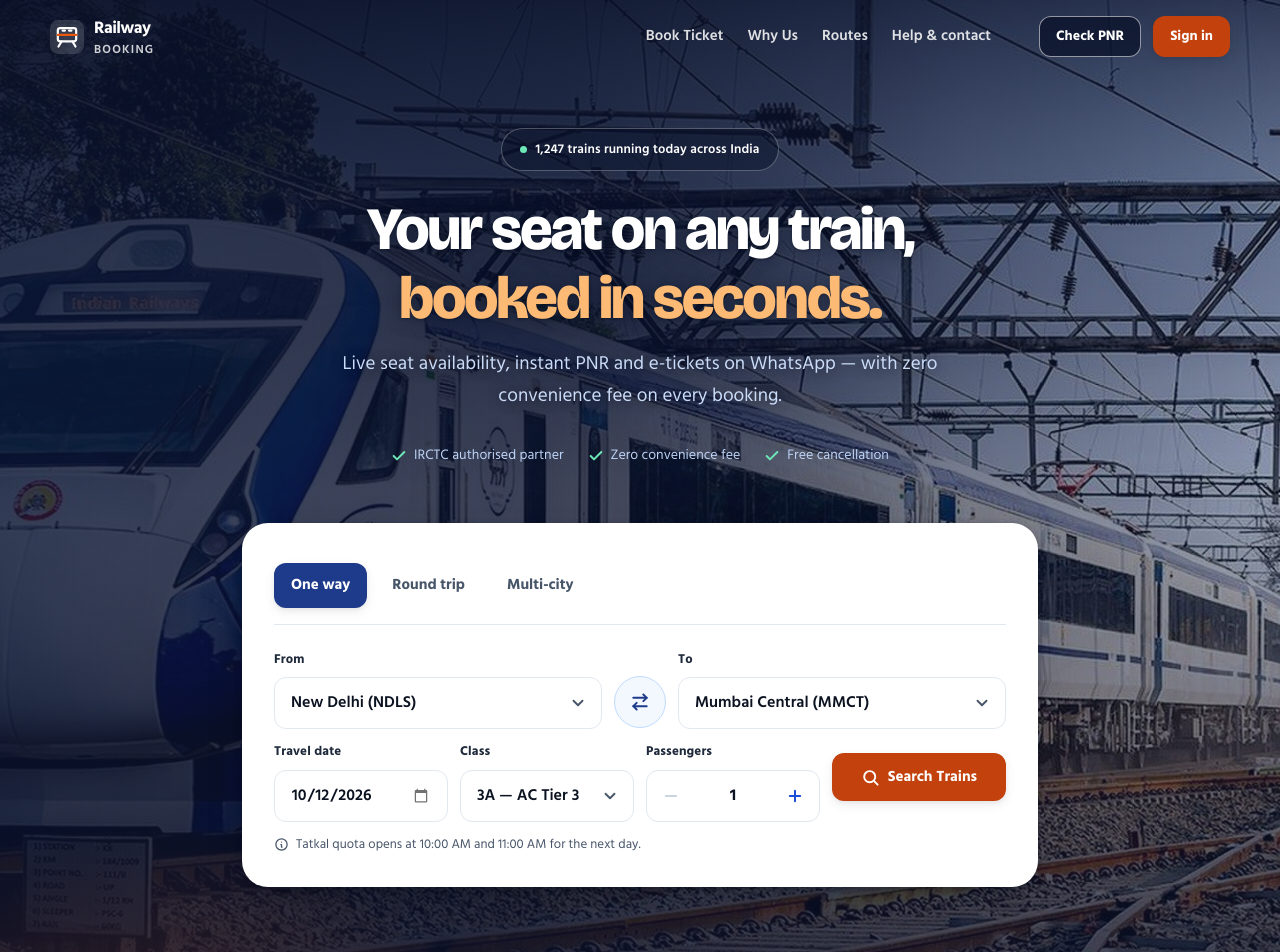
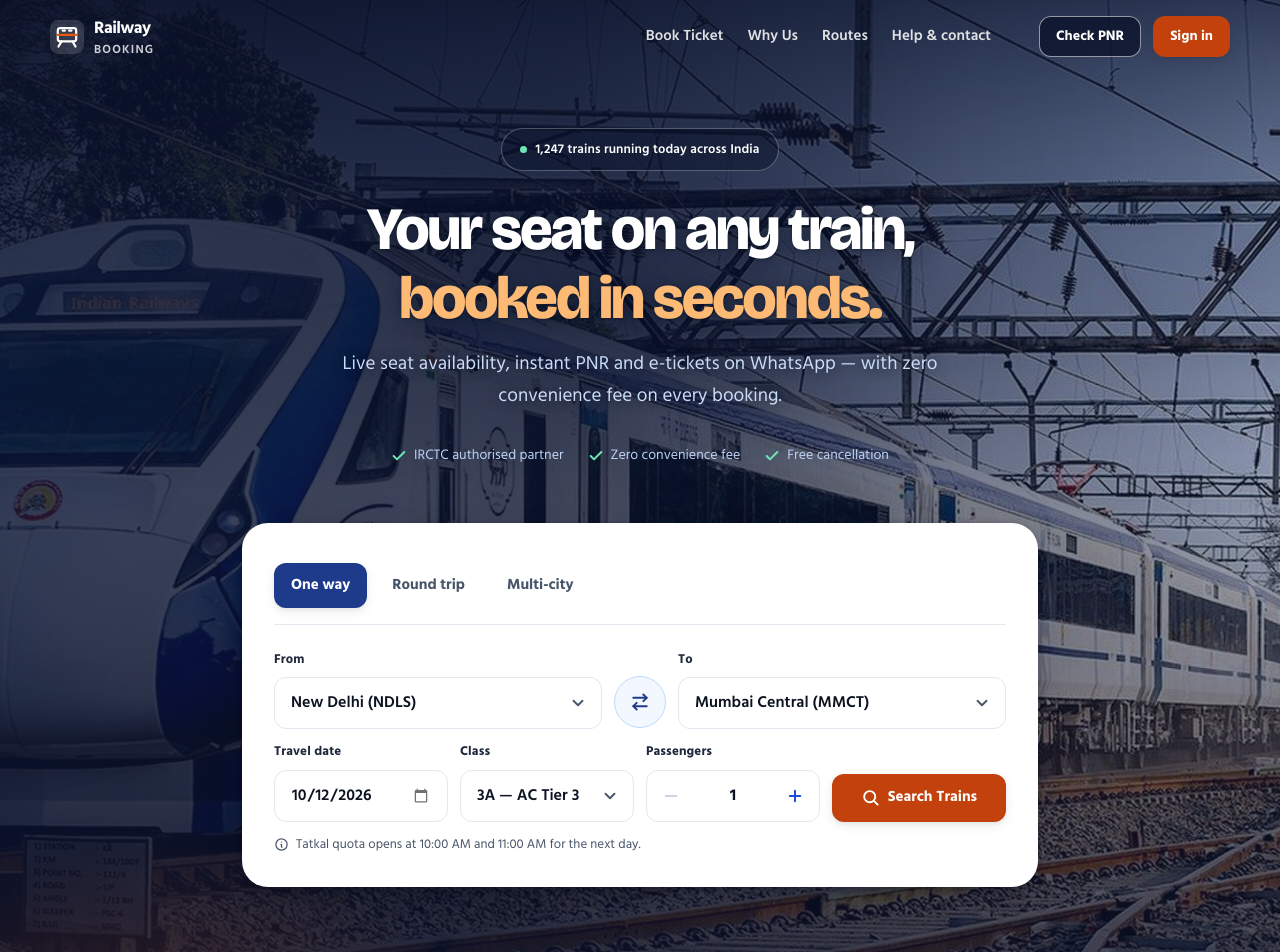
Before and after one commit to tdesai-cci/railway-booking, a React (Vite) app: page / in a window 1280 px wide. Shown: the top 952 px of the page. Built offline with nearby package versions, Linux system fonts and the light colour scheme.

Commit message:
ui-polish: bottom-anchor Search Trains button to the control baseline in the search row

```diff
--- a/src/styles.css
+++ b/src/styles.css
@@ -357,7 +357,10 @@ input[type="date"].ctl:hover::-webkit-calendar-picker-indicator{opacity:1}
 .stepper button:disabled{color:var(--line-strong);cursor:not-allowed}
 .stepper output{flex:1;text-align:center;font-weight:700;color:var(--ink);font-variant-numeric:tabular-nums}
 
-.search-go{flex:1 1 100%;width:100%;margin-top:var(--s3)}
+/* The button's field has no visible label, so anchor it to the control
+   baseline (sibling inputs' bottom edge) instead of letting it float. */
+.field:has(.search-go){display:flex;flex-direction:column;justify-content:flex-end}
+.search-go{width:100%;margin-top:var(--s3)}
 .search-note{margin-top:var(--s3);font-size:var(--fs-sm);color:var(--body);display:flex;align-items:flex-start;gap:.4375rem}
 .search-note svg{margin-top:.2rem;flex-shrink:0}
 
```
Also changed, not shown: 1 other file (tests, documents, lock files or other folders).
